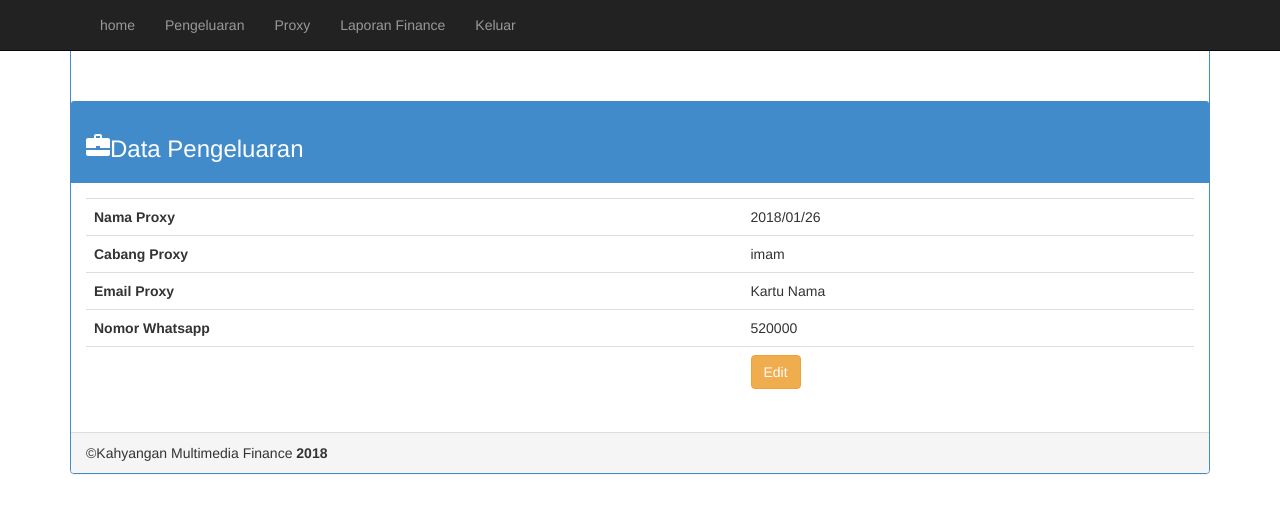
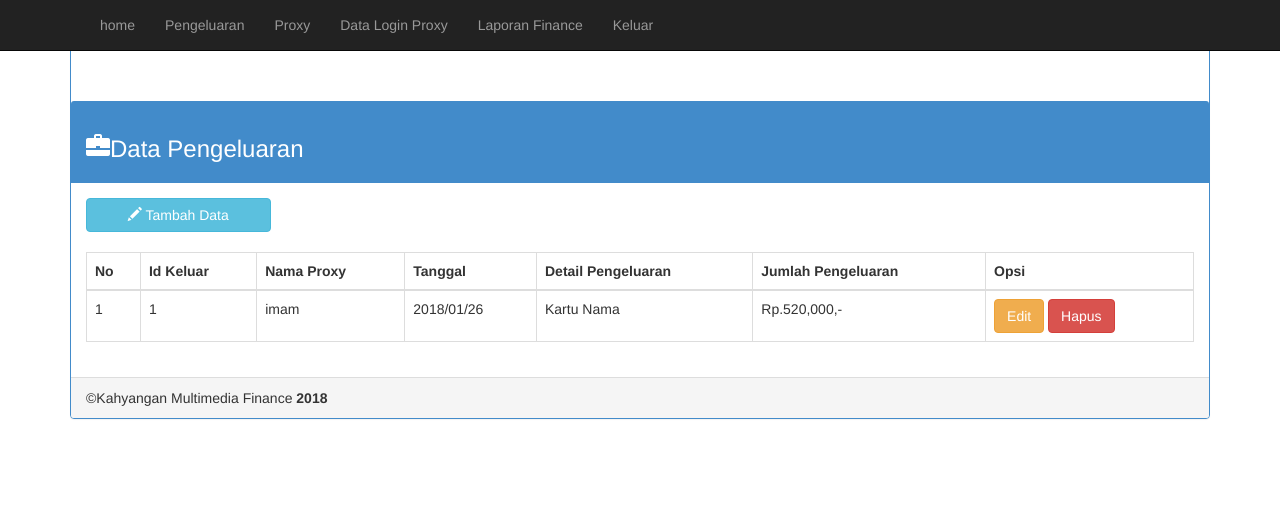
Before and after one commit to nopezi/sisteminformasilaporankeuangan, a PHP site: page /member/pengeluaran.php in a window 1280 px wide. Shown: the top 513 px of the page. Run offline with PHP 8.4, Linux system fonts and the light colour scheme; a user stored in the database is signed in; data comes from the database, SQL or seed files in the repository; data that the repository does not hold is empty; some libraries are stand-ins or nearby versions.

Commit message:
pengeluaran
edit file pengeluaran

```diff
--- a/member/pengeluaran.php
+++ b/member/pengeluaran.php
@@ -1,6 +1,6 @@
 <?php
 
-include 'header.php';
+
 @session_start();
 
     include "../koneksi.php";
@@ -9,30 +9,7 @@ include 'header.php';
 ?>
 
 
-<div class="navbar navbar-inverse navbar-fixed-top" role="navigation">
-    <div class="container">
-      <div class="navbar-header">
-          <button type="button" class="navbar-toggle" data-toggle="collapse" data-target=".navbar-collapse">
-             <span class="sr-only">Toggle navigation</span>
-             <span class="icon-bar"></span>
-             <span class="icon-bar"></span>
-             <span class="icon-bar"></span>
-          </button>
-       </div>
-            <div class="navbar-collapse collapse">
-                <ul class="nav navbar-nav">
-                 <li><a href="index.php">home</a></li>
-
-
-                    <li><a href="pengeluaran.php" title="">Pengeluaran</a></li>
-                    <li><a href="proxy.php" >Proxy</a></li>
-                    <li><a href="finance.php" >Laporan Finance</a></li>
-
-                    <li class=""><a href="../logout.php" class="dropdown-toggle">Keluar </a></li>
-                </ul>
-            </div>
-    </div>
-</div>
+<?php require_once 'header.php'; ?>
 
 
 <div class="container">
@@ -50,34 +27,40 @@ $id_brg=mysqli_real_escape_string($koneksi, $id_proxy);
 $sql = "select * from keluar where id_keluar='$id_brg'";
 $det=mysqli_query($koneksi, $sql)or die(mysqli_error());
 $d = mysqli_fetch_assoc($det);
+$no =1;
 if ($d['id_keluar']==$id_proxy) {
 	// die(print_r($d));
 	?>
-<table class="table">
+
+<table class="table table-bordered table-hover table-responsive">
+    <span><button style="margin-bottom:20px" data-toggle="modal" data-target="#myModal" class="btn btn-info col-md-2"><span class="glyphicon glyphicon-pencil"></span>  Tambah Data</button></span>
+    <thead>
         <tr>
-            <td><b>Nama Proxy</b></td>
+            <th>No</th>
+            <th>Id Keluar</th>
+            <th>Nama Proxy</th>
+            <th>Tanggal</th>
+            <th>Detail Pengeluaran</th>
+            <th>Jumlah Pengeluaran</th>
+            <th>Opsi</th>
+        </tr>
+    </thead>
+    <tbody>
+        <tr>
+            <td><?php echo $no++ ?></td>
+            <td><?php echo $d['id_keluar']; ?> </td>
+            <td><?php echo $d['nama_proxy'] ?></td>
             <td><?php echo $d['tanggal'] ?></td>
-        </tr>
-        <tr>
-            <td><b>Cabang Proxy</b></td>
-            <td><?php echo $d['nama_proxy'] ?></td>
-        </tr>
-        <tr>
-            <td><b>Email Proxy</b></td>
             <td><?php echo $d['detail'] ?></td>
-        </tr>
-        <tr>
-            <td><b>Nomor Whatsapp</b></td>
-            <td><?php echo $d['jumlah'] ?></td>
-        </tr>
+            <td>Rp.<?php echo number_format($d['jumlah']) ?>,-</td>
 
-        <tr>
-            <td></td>
             <td>
-                <a href="edit_pengeluaran.php?id_proxy=<?php echo $d['id_proxy']; ?>" class="btn btn-warning">Edit</a>
+                <a href="edit_pengeluaran.php?id_keluar=<?php echo $d['id_keluar']; ?>" class="btn btn-warning">Edit</a>
+                <a onclick="if(confirm('Apakah anda yakin ingin menghapus data ini ??')){ location.href='hapus_pengeluaran.php?id_keluar=<?php echo $d['id_keluar']; ?>' }" class="btn btn-danger">Hapus</a>
             </td>
         </tr>
-    </table>
+    </tbody>
+</table>
 
 
 <?php }else { ?>
@@ -102,9 +85,8 @@ if ($d['id_keluar']==$id_proxy) {
 
 	</div>
 
-	<div class="panel-footer">
-            &copy;Kahyangan Multimedia Finance <b><?php echo date('Y'); ?></b>
-    </div>
+<?php require_once 'footer.php'; ?>
+
 	</div>
 	</div>
 </div>
@@ -114,43 +96,34 @@ if ($d['id_keluar']==$id_proxy) {
         <div class="modal-content">
             <div class="modal-header">
                 <button type="button" class="close" data-dismiss="modal" aria-hidden="true">&times;</button>
-                <h4 class="modal-title">Tambah Data Proxy
+                <h4 class="modal-title">Tambah Data Pengeluaran
                 </div>
                 <div class="modal-body">
-                    <form action="proxy_act.php" method="post">
+                    <form action="pengeluaran_act.php" method="post">
                         <div class="form-group">
-                            <input name="id_proxy" type="hidden" class="form-control" id="id_proxy" autocomplete="off" value="<?php echo $_SESSION['user']; ?>">
+                            <input name="id_keluar" type="text" class="form-control" id="id_keluar" autocomplete="off" value="<?php echo $_SESSION['user']; ?>">
                         </div>
                         <div class="form-group">
                             <label>Nama proxy</label>
                             <input name="nama_proxy" type="text" class="form-control" id="nama_proxy" autocomplete="off">
                         </div>
+
                         <div class="form-group">
-                            <label>Cabang</label>
-                            <select class="form-control" name="cabang">
-                                <?php
-                                $cbng=mysqli_query($koneksi, "select * from cabang");
-                                while($b=mysqli_fetch_array($cbng)){
-                                    ?>
-                                    <option value="<?php echo $b['proxy']; ?>"><?php echo $b['proxy'] ?></option>
-                                    <?php
-                                }
-                                ?>
-                            </select>
+                            <label>Tanggal</label>
+                            <div class="input-group date " data-date="" data-date-format="yyyy-mm-dd">
+                            <input class="form-control" type="text" name="tanggal" readonly="readonly">
+                            <span class="input-group-addon"><i class="glyphicon glyphicon-calendar"></i></span>
+                            </div>
 
                         </div>
                         <div class="form-group">
-                            <label>Email Proxy</label>
-                            <input name="email_proxy" type="text" class="form-control" placeholder="email_proxy" autocomplete="off">
-                        </div>
-                        <div class="form-group">
-                            <label>Nomor Whatsapp</label>
-                            <input name="no_wa" type="text" class="form-control" placeholder="no_wa" autocomplete="off">
+                            <label>Detail Pengeluaran</label>
+                            <input name="detail" type="text" class="form-control" placeholder="detail" autocomplete="off">
                         </div>
 
                         <div class="form-group">
-                            <label>Lokasi</label>
-                            <input name="lokasi" type="text" class="form-control" placeholder="lokasi" autocomplete="off">
+                            <label>Jumlah</label>
+                            <input name="jumlah" type="text" class="form-control" placeholder="jumlah" autocomplete="off">
                         </div>
 
                     </div>
@@ -167,6 +140,15 @@ if ($d['id_keluar']==$id_proxy) {
         </div>
 
 
+
+
+
+
+    <script src="../js/bootstrap.min.js"></script>
+    <script src="../js/bootstrap-datepicker.js"></script>
+    <script>
+    $(".input-group.date").datepicker({autoclose: true, todayHighlight: true});
+    </script>
 </div>
 <?php
 }else{
--- a/member/proxy.php
+++ b/member/proxy.php
@@ -1,6 +1,5 @@
 <?php
 
-include 'header.php';
 @session_start();
 
     include "../koneksi.php";
@@ -60,7 +59,7 @@ if ($d['id_proxy']==$id_proxy) {
                 <a href="edit_proxy.php?id_proxy=<?php echo $d['id_proxy']; ?>" class="btn btn-warning">Edit</a>
             </td>
         </tr>
-    </table>
+</table>
 
 
 
--- a/pengeluaran.php
+++ b/pengeluaran.php
@@ -25,7 +25,7 @@ include 'header.php';
      <div class="panel-body">
 
      <h3><span class="glyphicon glyphicon-briefcase"></span>  Data Pengeluaran</h3>
-<a href="tambah_pengeluaran.php" type="button" style="margin-bottom:20px" class="btn btn-info col-md-2"><span class="glyphicon glyphicon-pencil"></span>Tambah Data</a>
+<!-- <a href="tambah_pengeluaran.php" type="button" style="margin-bottom:20px" class="btn btn-info col-md-2"><span class="glyphicon glyphicon-pencil"></span>Tambah Data</a> -->
 
 <!-- <button style="margin-bottom:20px" data-toggle="modal" data-target="#myModal" class="btn btn-info col-md-2"><span class="glyphicon glyphicon-pencil"></span>  Entry</button> -->
 <form action="" method="get">
```
Also changed, not shown: edit_pengeluaran.php (+1 -12 lines), member/edit_pengeluaran.php (added, +87 -0 lines), member/edit_proxy.php (+5 -11 lines), member/edit_user.php (added, +70 -0 lines), member/hapus_pengeluaran.php (added, +7 -0 lines), member/pengeluaran_act.php (added, +13 -0 lines), member/update_pengeluaran.php (added, +19 -0 lines), member/update_user.php (added, +11 -0 lines), member/user.php (added, +69 -0 lines).
